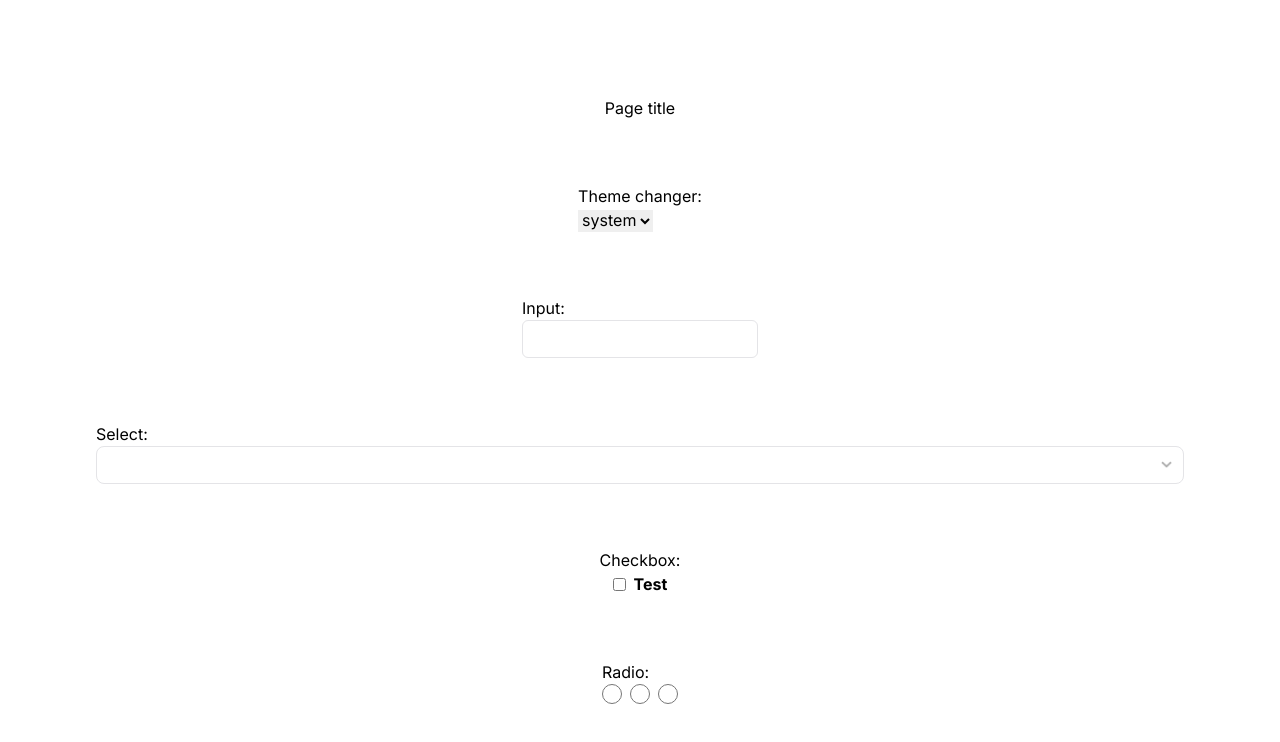
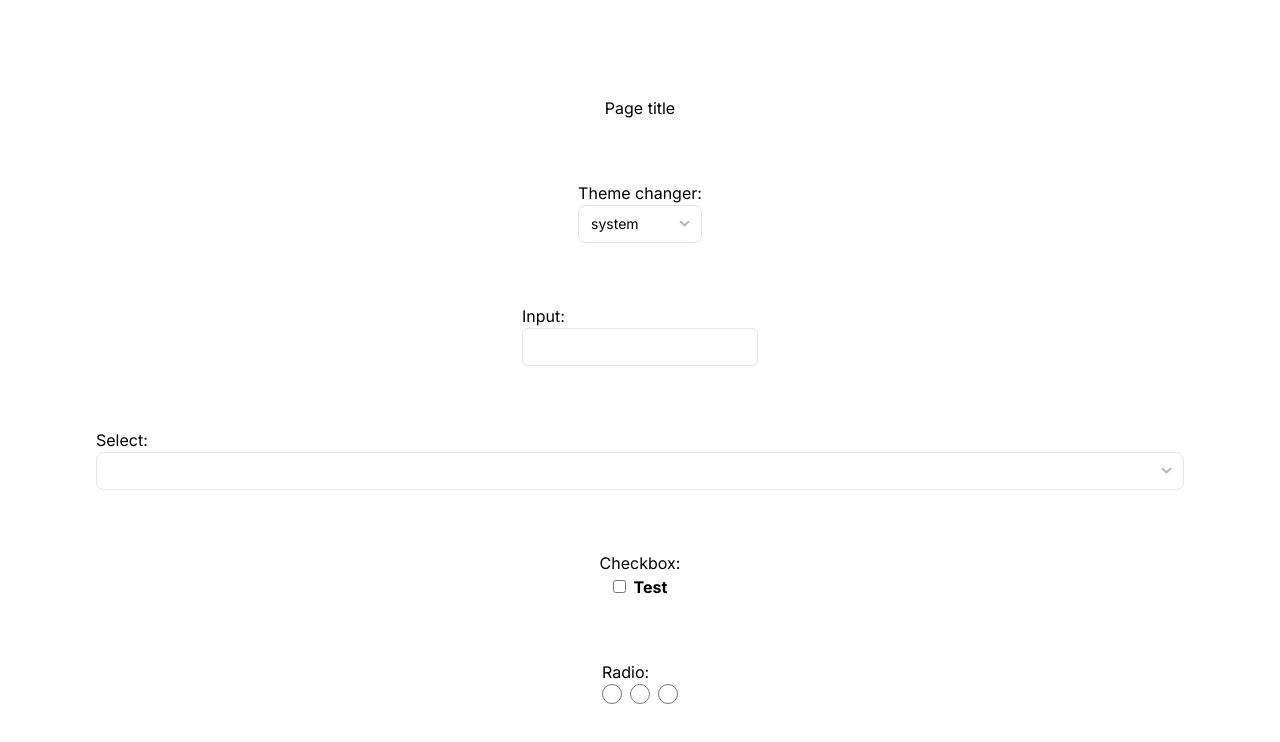
Before and after one commit to DeveloperMatheus/rice-n-beans, a Next.js app: page / in a window 1280 px wide. Shown: the top 742 px of the page. Built offline with nearby package versions, Linux system fonts and the light colour scheme.

Commit message:
change theme to new select

```diff
--- a/src/components/Theme/ThemeDropdown/index.tsx
+++ b/src/components/Theme/ThemeDropdown/index.tsx
@@ -2,6 +2,7 @@
 
 import { useTheme } from "next-themes";
 import { useEffect, useState } from "react";
+import { FormSelect } from "~/components/Form/FormSelect";
 
 export function ThemeDropdown() {
   const { theme, setTheme } = useTheme();
@@ -16,12 +17,12 @@ export function ThemeDropdown() {
   }
 
   return (
-    <select onChange={(evt) => setTheme(evt.target.value)}>
+    <FormSelect onChange={(evt) => setTheme(evt.target.value)}>
       <option value="" hidden defaultChecked>
         {theme}
       </option>
       <option value="dark">Dark</option>
       <option value="light">Light</option>
-    </select>
+    </FormSelect>
   );
 }
```
